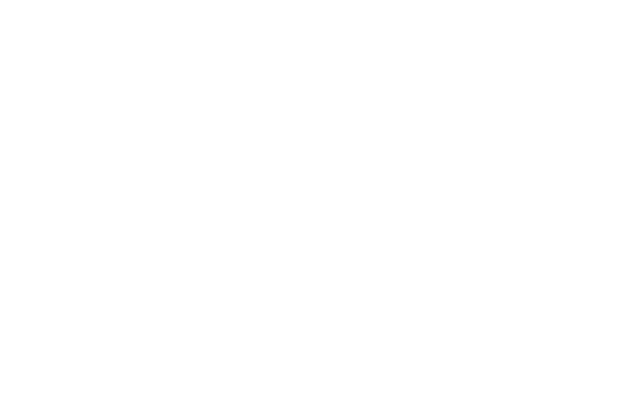
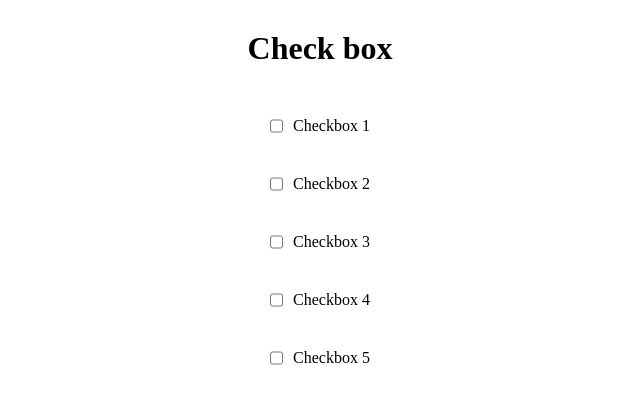
Before and after one commit to ahmedfaheemmalick/JavaScript-Projects, a plain HTML site: page check-multipule-checkboxes/index.html in a window 1280 px wide. Shown: the whole page, without its empty margins (320-960 px from the left). Drawn offline with Linux system fonts and the light colour scheme.

Commit message:
done check multipule checkboxes

```diff
--- a/check-multipule-checkboxes/index.css
+++ b/check-multipule-checkboxes/index.css
@@ -0,0 +1,24 @@
+* {
+  margin: 0;
+  padding: 0;
+  box-sizing: border-box;
+}
+
+.checkbox-wrapper {
+  display: flex;
+  flex-direction: column;
+  align-items: center;
+}
+
+h1 {
+  margin: 30px 0;
+}
+
+.checkbox {
+  display: flex;
+  margin: 20px 0;
+}
+
+.checkbox p {
+  margin-left: 10px;
+}
--- a/check-multipule-checkboxes/index.html
+++ b/check-multipule-checkboxes/index.html
@@ -8,6 +8,29 @@
     <title>Multipule checkboxes</title>
   </head>
   <body>
+    <div class="checkbox-wrapper">
+      <h1>Check box</h1>
+      <div class="checkbox">
+        <input type="checkbox" />
+        <p>Checkbox 1</p>
+      </div>
+      <div class="checkbox">
+        <input type="checkbox" />
+        <p>Checkbox 2</p>
+      </div>
+      <div class="checkbox">
+        <input type="checkbox" />
+        <p>Checkbox 3</p>
+      </div>
+      <div class="checkbox">
+        <input type="checkbox" />
+        <p>Checkbox 4</p>
+      </div>
+      <div class="checkbox">
+        <input type="checkbox" />
+        <p>Checkbox 5</p>
+      </div>
+    </div>
     <script src="./index.js"></script>
   </body>
 </html>
--- a/check-multipule-checkboxes/index.js
+++ b/check-multipule-checkboxes/index.js
@@ -0,0 +1,20 @@
+let lastChecked;
+const checkboxes = document.querySelectorAll("input[type='checkbox']");
+
+checkboxes.forEach((checkbox) => {
+  checkbox.addEventListener("click", function (e) {
+    let inBetween = false;
+    if (e.shiftKey && this.checked) {
+      checkboxes.forEach((checkbox) => {
+        if (checkbox === this || checkbox === lastChecked) {
+          inBetween = !inBetween;
+        }
+
+        if (inBetween) {
+          checkbox.checked = true;
+        }
+      });
+    }
+    lastChecked = this;
+  });
+});
```
